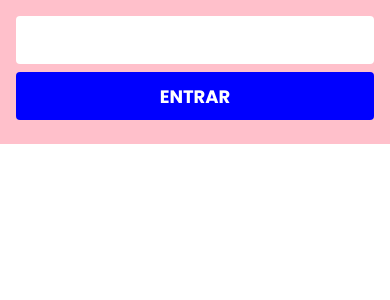
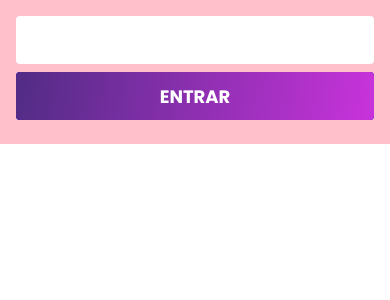
Before and after one commit to DaniSan0508-project/app-vendas, a React Native app: screen / in a window 390 px wide. Shown: the top 300 px of the page. Built offline with nearby package versions, Linux system fonts and the light colour scheme.

Commit message:
feat: implementado tema primario e secundario dos botoes

```diff
--- a/package.json
+++ b/package.json
@@ -16,7 +16,9 @@
     "expo-status-bar": "~1.11.1",
     "react": "18.2.0",
     "react-native": "0.73.4",
-    "styled-components": "^6.1.8"
+    "react-native-linear-gradient": "^2.8.3",
+    "styled-components": "^6.1.8",
+    "expo-linear-gradient": "~12.7.1"
   },
   "devDependencies": {
     "@babel/core": "^7.20.0",
--- a/src/modules/login/screens/Login.tsx
+++ b/src/modules/login/screens/Login.tsx
@@ -3,6 +3,7 @@ import { ContainerLogin } from "../styles/login.style";
 import Input from "../../../shared/components/input/Input";
 import Button from "../../../shared/components/button/Button";
 import TextInput from "../../../shared/components/text/Text";
+import { theme } from "../../../shared/themes/theme";
 
 const handleOnPress = () => {
     console.log('clicou');
@@ -13,7 +14,7 @@ const Login = () => {
         <ContainerLogin>
             <TextInput />
             <Input />
-            <Button margin="8px" title="ENTRAR" onPress={handleOnPress} />
+            <Button type={theme.buttons.buttonsTheme.primary} margin="8px" title="ENTRAR" onPress={handleOnPress} />
         </ContainerLogin>
     )
 };
--- a/src/shared/components/button/Button.tsx
+++ b/src/shared/components/button/Button.tsx
@@ -1,20 +1,37 @@
 import { TouchableOpacityProps, Text } from "react-native";
-import { ButtonContainer } from "./button.style";
+import { ButtonContainer, ButtonSecondary, GradientButton } from "./button.style";
 import TextInput from "../text/Text";
 import { theme } from "../../themes/theme";
 import { textTypes } from "../text/textTypes";
 
+
 interface ButtonProps extends TouchableOpacityProps {
     title: string;
     margin?: string;
+    type: string,
 }
 
-const Button = ({title, margin,...props}: ButtonProps) => {
-    return (
-        <ButtonContainer margin={margin} {...props}>
-            <TextInput type={textTypes.BUTTON_BOLD} color={theme.colors.neutralTheme.white}>{ title }</TextInput>
-        </ButtonContainer>
-    )
+const Button = ({ title, type, margin, ...props }: ButtonProps) => {
+    switch (type) {
+        case theme.buttons.buttonsTheme.secondary:
+            return (
+                <ButtonSecondary margin={margin} {...props}>
+                    <TextInput type={textTypes.BUTTON_BOLD} color={theme.colors.mainTheme.primary}>{title}</TextInput>
+                </ButtonSecondary>
+            );
+        case theme.buttons.buttonsTheme.primary:
+        default:
+            return (
+                <ButtonContainer margin={margin} {...props}>
+                    <GradientButton
+                        start={{ x: 0.0, y: 0.0 }}
+                        end={{x:1.0, y:1.0 }}
+                        colors={[ theme.colors.purpleTheme.purple80, theme.colors.pinkTheme.pink80]}>
+                    <TextInput type={textTypes.BUTTON_BOLD} color={theme.colors.neutralTheme.white}>{ title }</TextInput>
+                    </GradientButton>
+                </ButtonContainer>
+        )
+    }
 }
 
 export default Button;
--- a/src/shared/components/button/button.style.ts
+++ b/src/shared/components/button/button.style.ts
@@ -1,5 +1,7 @@
 import { TouchableOpacityProps } from 'react-native';
 import styled from 'styled-components/native';
+import { theme } from '../../themes/theme';
+import { LinearGradient } from 'expo-linear-gradient';
 
 interface ButtonContainerProp extends TouchableOpacityProps{
     margin?:string
@@ -13,5 +15,21 @@ export const ButtonContainer = styled.TouchableOpacity<ButtonContainerProp>`
     background-color: blue;
     justify-content: center;
     align-items: center;
-    ${({margin})=> margin ? `margin:${margin}` : ''}
+    ${({margin})=> margin ? `margin:${margin}` : ''};
 `;
+
+export const GradientButton = styled(LinearGradient)<ButtonContainerProp>`
+    width: 100%;
+    height: 100%;
+    border-radius: 4px;
+    background-color: blue;
+    justify-content: center;
+    align-items: center;
+    ${({margin})=> margin ? `margin:${margin}` : ''};
+`;
+
+export const ButtonSecondary = styled(ButtonContainer)<ButtonContainerProp>`
+    background-color: transparent;
+    border-width: 1px;
+    border-color: ${theme.colors.mainTheme.primary};
+`;
--- a/src/shared/components/text/textTypes.ts
+++ b/src/shared/components/text/textTypes.ts
@@ -2,7 +2,7 @@ export enum textTypes {
     TITLE_BOLD = 'TITLE_BOLD',
     TITLE_REGULAR = 'TITLE_REGULAR',
     TITLE_LIGHT = 'TITLE_LIGHT',
-    SUB_TITLE_BOLD = ' SUB_TITLE_BOLD',
+    SUB_TITLE_BOLD = 'SUB_TITLE_BOLD',
     SUB_TITLE_REGULAR = 'SUB_TITLE_REGULAR',
     SUB_TITLE_LIGHT = 'SUB_TITLE_LIGHT',
     BUTTON_BOLD = 'BUTTON_BOLD',
--- /dev/null
+++ b/src/shared/themes/buttons.ts
@@ -0,0 +1,4 @@
+export const buttonsTheme = {
+    primary: 'primary',
+    secondary: 'secondary'
+}
--- a/src/shared/themes/colors.ts
+++ b/src/shared/themes/colors.ts
@@ -5,3 +5,15 @@ export const grayTheme = {
 export const neutralTheme = {
     white: '#fff',
 }
+
+export const mainTheme = {
+    primary: '#8c29b0',
+}
+
+export const pinkTheme = {
+    pink80: '#c833db',
+}
+
+export const purpleTheme = {
+    purple80: '#512c85',
+}
--- a/src/shared/themes/theme.ts
+++ b/src/shared/themes/theme.ts
@@ -1,8 +1,15 @@
-import { grayTheme, neutralTheme } from "./colors"
+import { buttonsTheme } from "./buttons"
+import { grayTheme, neutralTheme, mainTheme, pinkTheme, purpleTheme } from "./colors"
 
 export const theme = {
     colors: {
         grayTheme,
-        neutralTheme
+        neutralTheme,
+        mainTheme,
+        pinkTheme,
+        purpleTheme,
+    },
+    buttons: {
+        buttonsTheme
     }
 }
```
Also changed, not shown: 1 other file (tests, documents, lock files or other folders).
